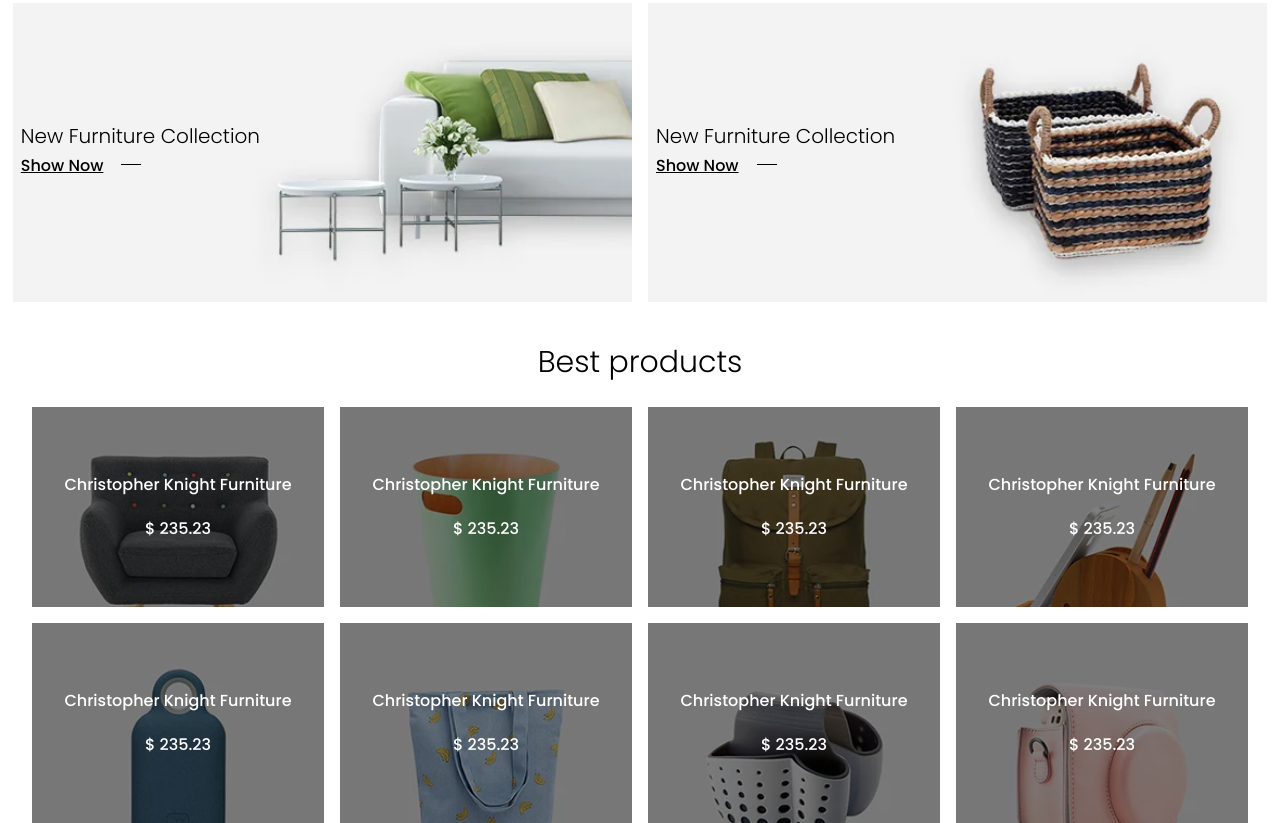
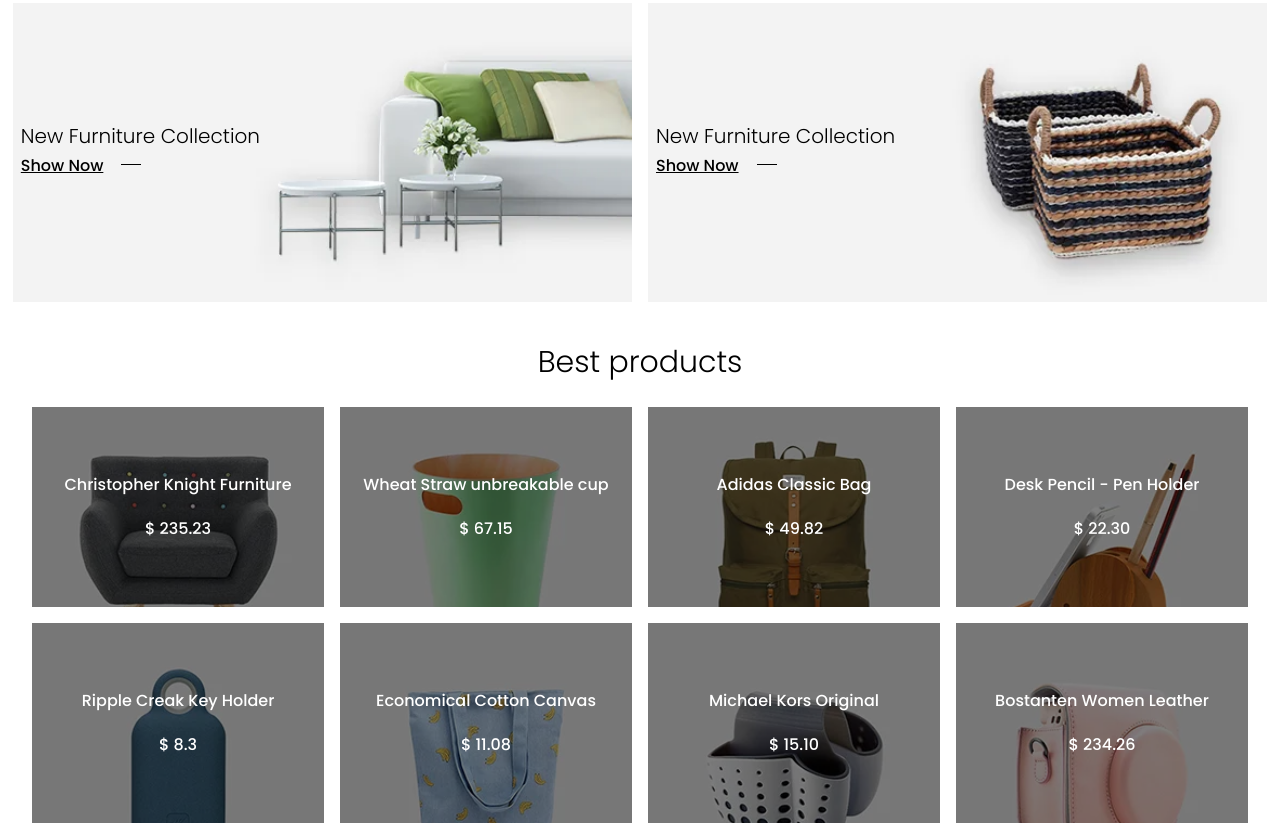
Before and after one commit to passumtornado/htmlcss__ecommerce, a plain HTML site: page index.html in a window 1280 px wide. Shown: the part 845-1668 px from the top of the page. Drawn offline with nearby package versions, Linux system fonts and the light colour scheme.

Commit message:
update on product

```diff
--- a/assets/css/product.css
+++ b/assets/css/product.css
@@ -114,7 +114,7 @@
         align-self: center;
     }
     .product-item p{
-        width: 100%;
+        width: 50%;
     }
 }
 
--- a/index.html
+++ b/index.html
@@ -83,32 +83,32 @@
             <span>$ 235.23</span>
           </div>
           <div class="product-item item-two">
-            <p>Christopher Knight Furniture</p>
-            <span>$ 235.23</span>
+            <p>Wheat Straw unbreakable cup</p>
+            <span>$ 67.15</span>
           </div>
           <div class="product-item item-three">
-            <p>Christopher Knight Furniture</p>
-            <span>$ 235.23</span>
+            <p>Adidas Classic Bag</p>
+            <span>$ 49.82</span>
           </div>
           <div class="product-item item-four">
-            <p>Christopher Knight Furniture</p>
-            <span>$ 235.23</span>
+            <p>Desk Pencil - Pen Holder</p>
+            <span>$ 22.30</span>
           </div>
           <div class="product-item item-five">
-            <p>Christopher Knight Furniture</p>
-            <span>$ 235.23</span>
+            <p>Ripple Creak Key Holder</p>
+            <span>$ 8.3</span>
           </div>
           <div class="product-item item-six">
-            <p>Christopher Knight Furniture</p>
-            <span>$ 235.23</span>
+            <p>Economical Cotton Canvas</p>
+            <span>$ 11.08</span>
           </div>
           <div class="product-item item-seven">
-            <p>Christopher Knight Furniture</p>
-            <span>$ 235.23</span>
+            <p>Michael Kors Original</p>
+            <span>$ 15.10</span>
           </div>
           <div class="product-item item-eight">
-            <p>Christopher Knight Furniture</p>
-            <span>$ 235.23</span>
+            <p>Bostanten Women Leather</p>
+            <span>$ 234.26</span>
           </div>
       </div>
     </section>
```
